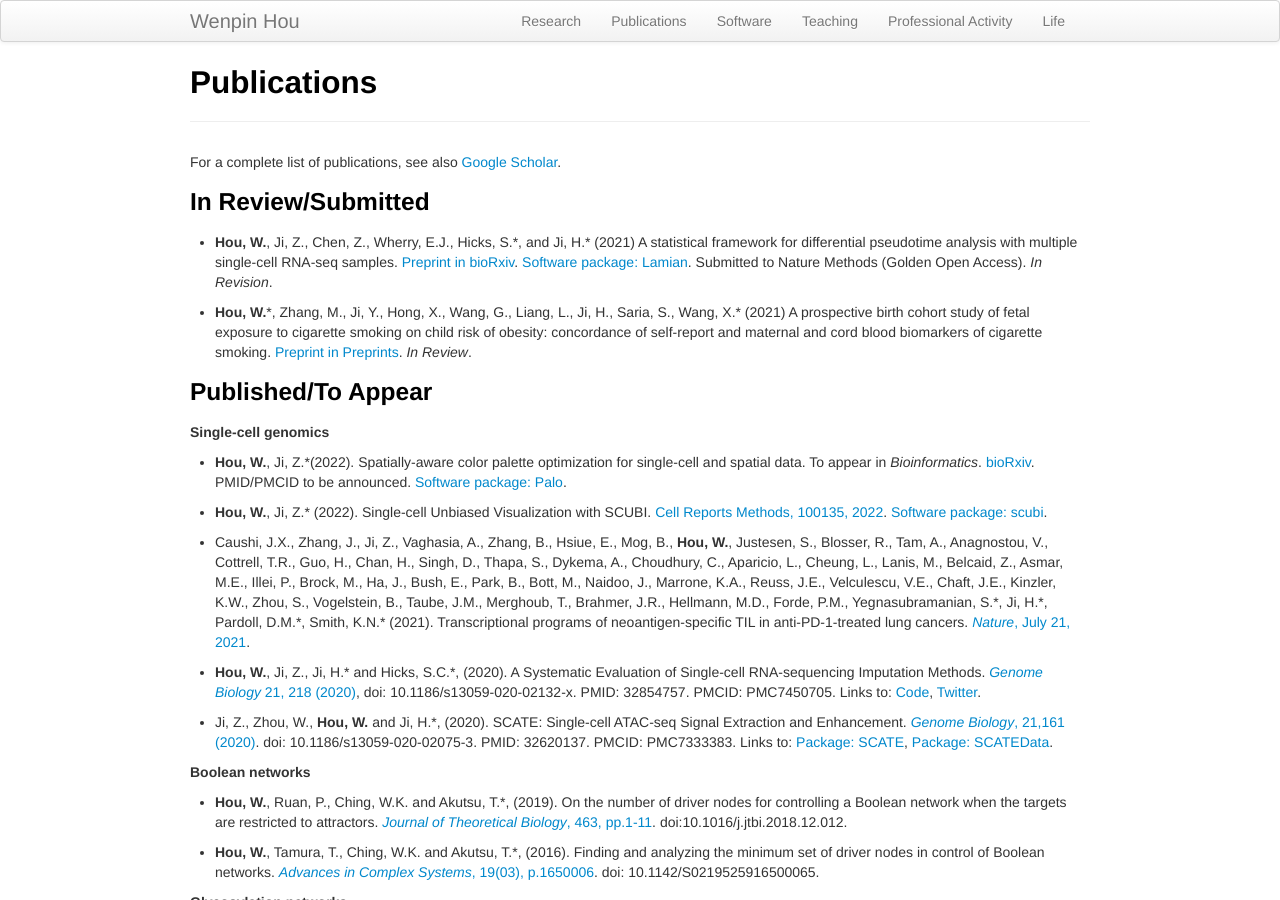
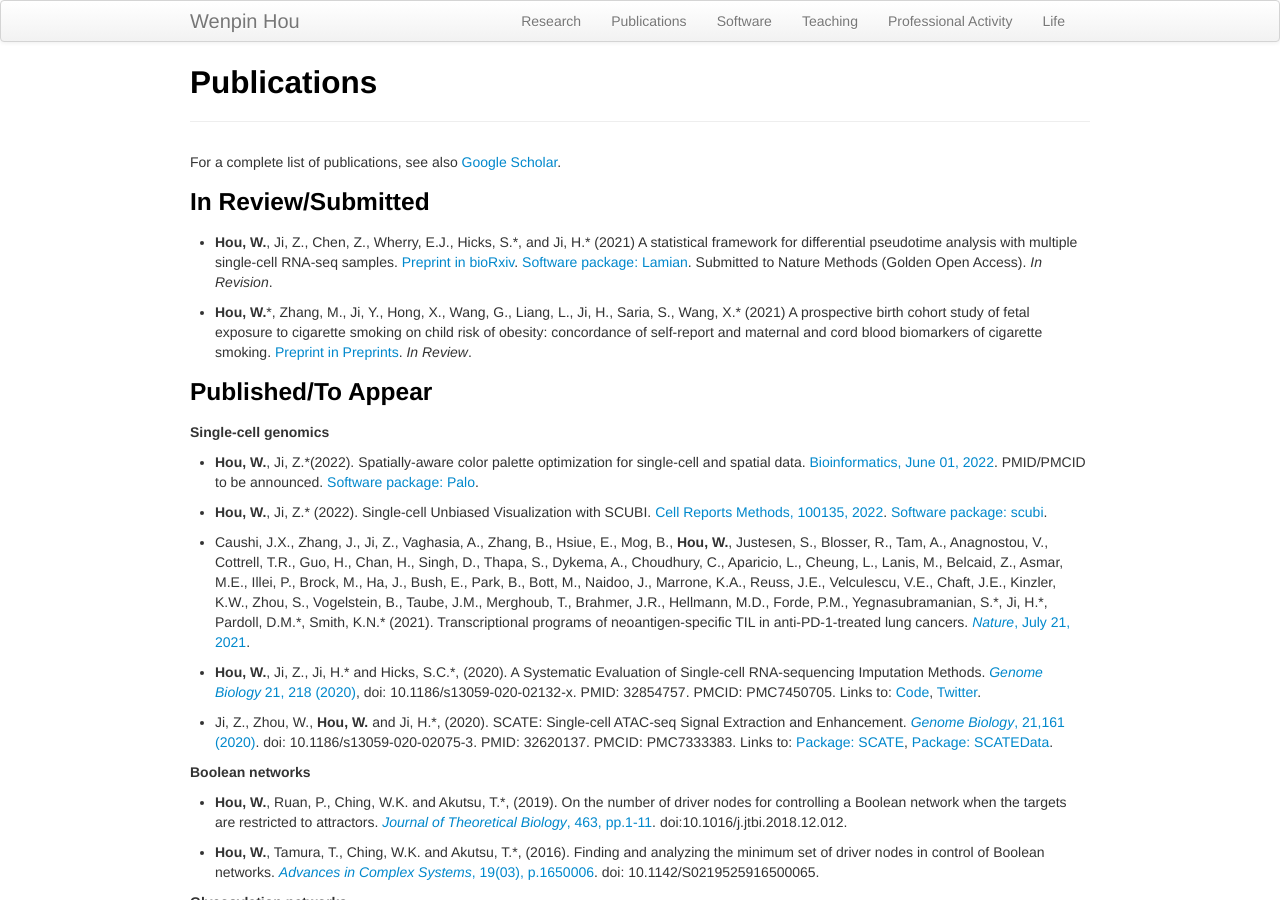
Before and after one commit to Winnie09/Wenpin_Hou, a Jekyll site: the page built from pages/publications.md, in a window 1280 px wide and 900 px high. Built offline with Jekyll 4.4.1, drawn with Linux system fonts in a browser that asks for light colours.

Commit message:
add publications

```diff
--- a/pages/publications.md
+++ b/pages/publications.md
@@ -19,7 +19,7 @@ For a complete list of publications, see also [Google Scholar](https://scholar.g
 ### Published/To Appear
 ##### Single-cell genomics
 
-- **Hou, W.**, Ji, Z.\*(2022). Spatially-aware color palette optimization for single-cell and spatial data. To appear in *Bioinformatics*. [bioRxiv](https://www.biorxiv.org/content/10.1101/2022.03.13.484080v1). PMID/PMCID to be announced. [Software package: Palo](https://winnie09.github.io/Wenpin_Hou/pages/Palo.html).
+- **Hou, W.**, Ji, Z.\*(2022). Spatially-aware color palette optimization for single-cell and spatial data. [Bioinformatics, June 01, 2022](https://doi.org/10.1093/bioinformatics/btac368). PMID/PMCID to be announced. [Software package: Palo](https://winnie09.github.io/Wenpin_Hou/pages/Palo.html).
 
 
 - **Hou, W.**, Ji, Z.\* (2022). Single-cell Unbiased Visualization with SCUBI.  [Cell Reports Methods, 100135, 2022](https://www.cell.com/cell-reports-methods/fulltext/S2667-2375(21)00204-6). [Software package: scubi](https://winnie09.github.io/Wenpin_Hou/pages/SCUBI.html).
```
